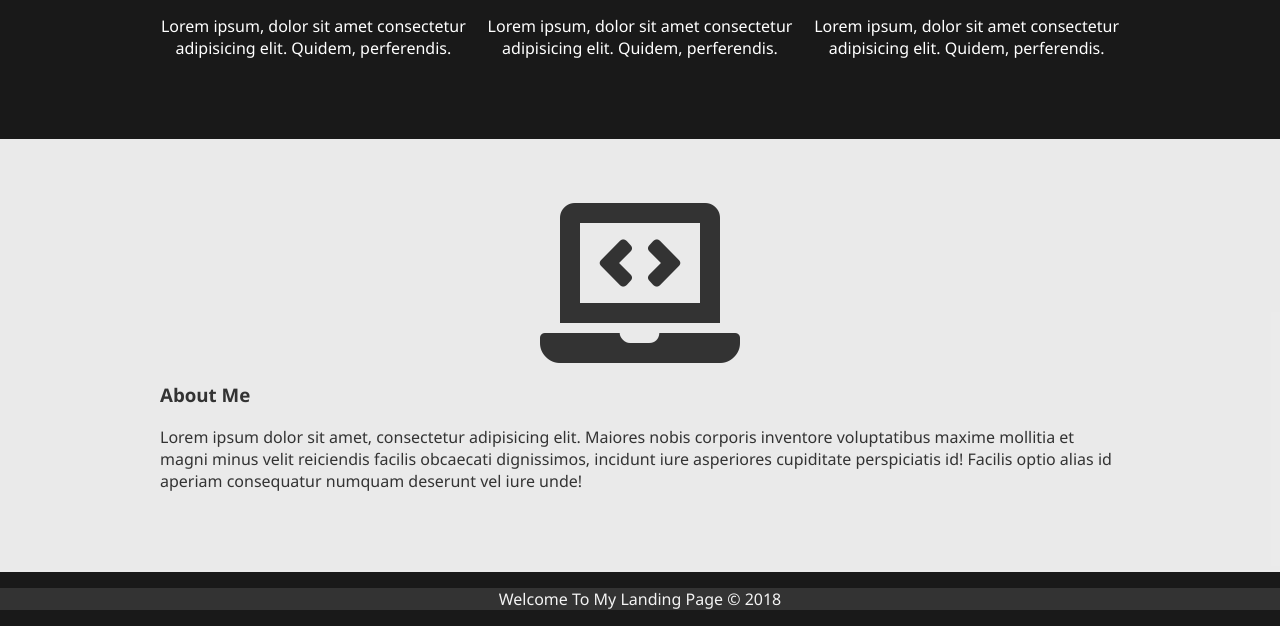
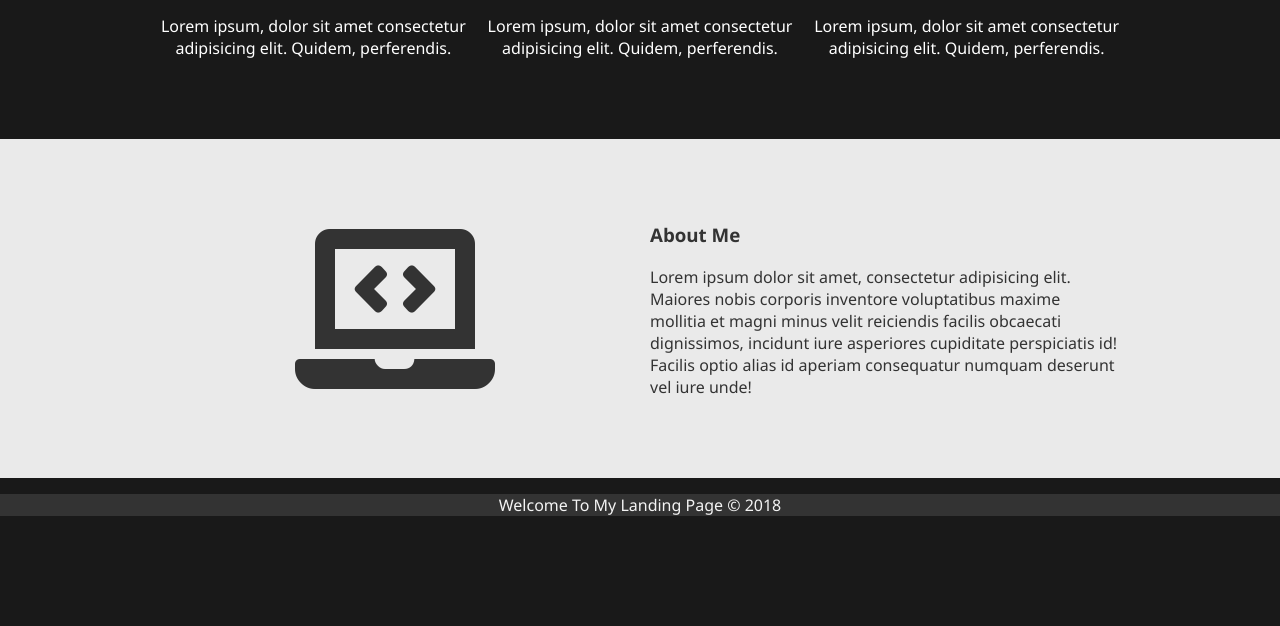
Before and after one commit to brettl1991/Landing-page-with-blur-effect, a plain HTML site: page index.html in a window 1280 px wide. Shown: the part 959-1585 px from the top of the page. After the commit the page ends 1491 px from the top, so only its background shows below. Drawn offline with Linux system fonts and the light colour scheme.

Commit message:
Steyle the second coloumn

```diff
--- a/style.css
+++ b/style.css
@@ -69,6 +69,12 @@ body {
     grid-template-columns: repeat(3, 1fr);
 }
 
+.grid-2 {
+    display: grid;
+    grid-gap: 20px;
+    grid-template-columns: repeat(2, 1fr);
+}
+
 .center {
     text-align: center;
     margin: auto;
```
